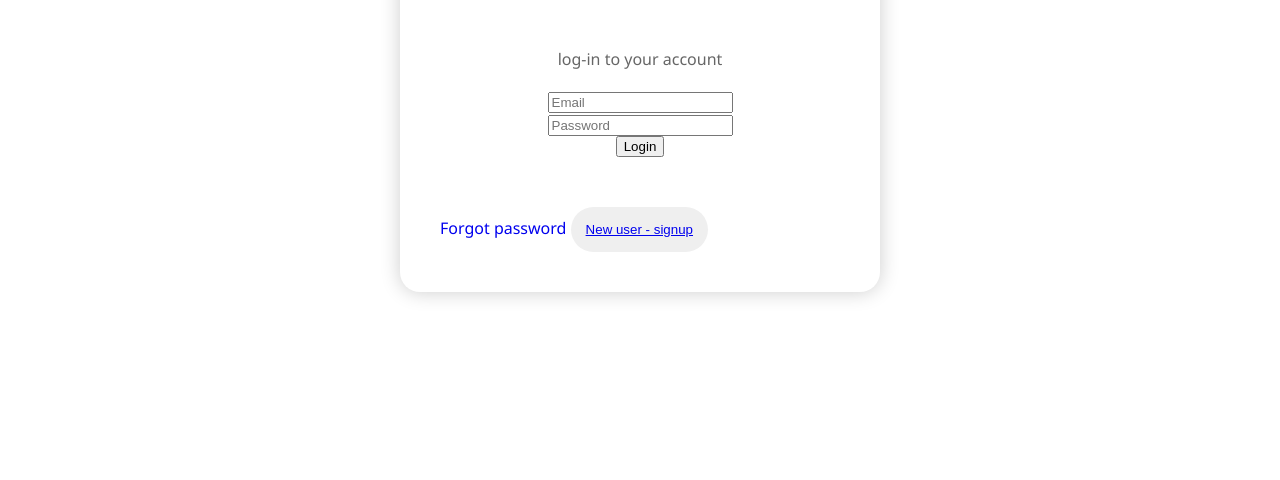
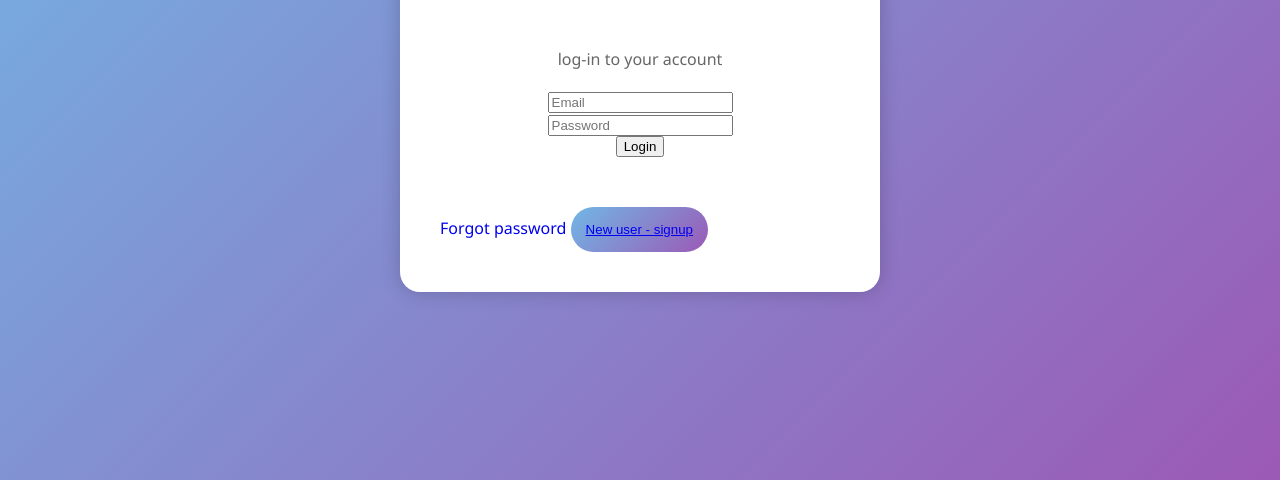
Before and after one commit to SonikaSahana/groupchat_app, a website: page frontend/views/login.html in a window 1280 px wide. Shown: the part 320-800 px from the top of the page. Drawn offline with nearby package versions, Linux system fonts and the light colour scheme.

Commit message:
some changes

```diff
--- a/frontend/css/login.css
+++ b/frontend/css/login.css
@@ -6,7 +6,7 @@ body {
     justify-content: center;
     align-items: center;
     height: 100vh;
-    background-color: linear-gradient(135deg, #71b7e6, #9b59b6);
+    background: linear-gradient(135deg, #71b7e6, #9b59b6);
   }
 
   .login-display {
@@ -60,8 +60,7 @@ body {
 
   .login-display >button {
     padding: 15px;
-    background-color: linear-gradient(135deg, #71b7e6, #9b59b6);
-    color: linear-gradient(135deg, #71b7e6, #9b59b6);;
+    background: linear-gradient(135deg, #71b7e6, #9b59b6);
     border: none;
     border-radius: 25px;
     cursor: pointer;
@@ -99,5 +98,4 @@ body {
   }
   .login-display >button{
     width: fit-content;
-    background-color:linear-gradient(135deg, #71b7e6, #9b59b6);
 }
```
